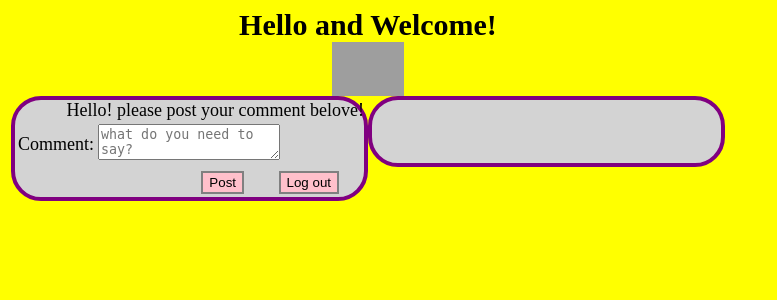
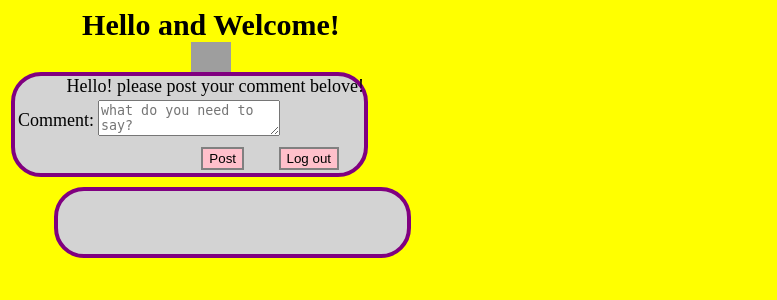
Before and after one commit to D0dG3/labb1-Jesper-Danielsson, a PHP site: page /home.php in a window 1280 px wide. Shown: the top 300 px of the page, without its empty margins (0-777 px from the left). Run offline with PHP 8.4, Linux system fonts and the light colour scheme; the visitor is signed in with stand-in values (Sample User, id 1); tables that the repository leaves empty or names only in its code hold one stand-in row (values such as "Sample post"); data that the repository does not hold is empty; grey boxes are pictures that could not be loaded.

Commit message:
changed more css

```diff
--- a/assets/main.css
+++ b/assets/main.css
@@ -10,8 +10,6 @@
   --btn-primary-color: pink;
   --btn-secondary-color: grey;
 }
-
-
 body{
   color: var(--site-secondary-color);
   text-align: center;
@@ -78,3 +76,7 @@ h1
   margin-right: auto;
   width: 10%;
 }
+.commenting-div
+{
+  display: block;
+}
--- a/comment.php
+++ b/comment.php
@@ -1,3 +1,4 @@
+<div class="comment-div">
   <form name="comment" onsubmit="validate_Form_Comment()"action="include/process-comment.php" method="post">
   Hello! please post your comment belove! <br>
     <table>
@@ -14,3 +15,4 @@ Hello! please post your comment belove! <br>
     </tr>
     <input class="button" type="submit" formaction="include/process-logout.php" name="logout" value="Log out">
   </form>
+</div>
--- a/wall.php
+++ b/wall.php
@@ -16,6 +16,7 @@ $query = "SELECT * FROM comment LEFT JOIN user ON comment.User_ID = user.User_ID
 $result = mysqli_query($conn,$query);
 while ($comment = mysqli_fetch_assoc($result))
 {?>
+<div class="commenting-div">
   <form class="comment">
     <tr>
       <td><?php echo $comment['User_Name']; ?></td> <br>
@@ -23,4 +24,5 @@ while ($comment = mysqli_fetch_assoc($result))
       <td><?php echo $comment['Timestamp']; ?></td> <br>
     </tr>
   </form>
+</div>
 <?php } ?>
```
Lines whose indentation alone changed are shown as unchanged.
